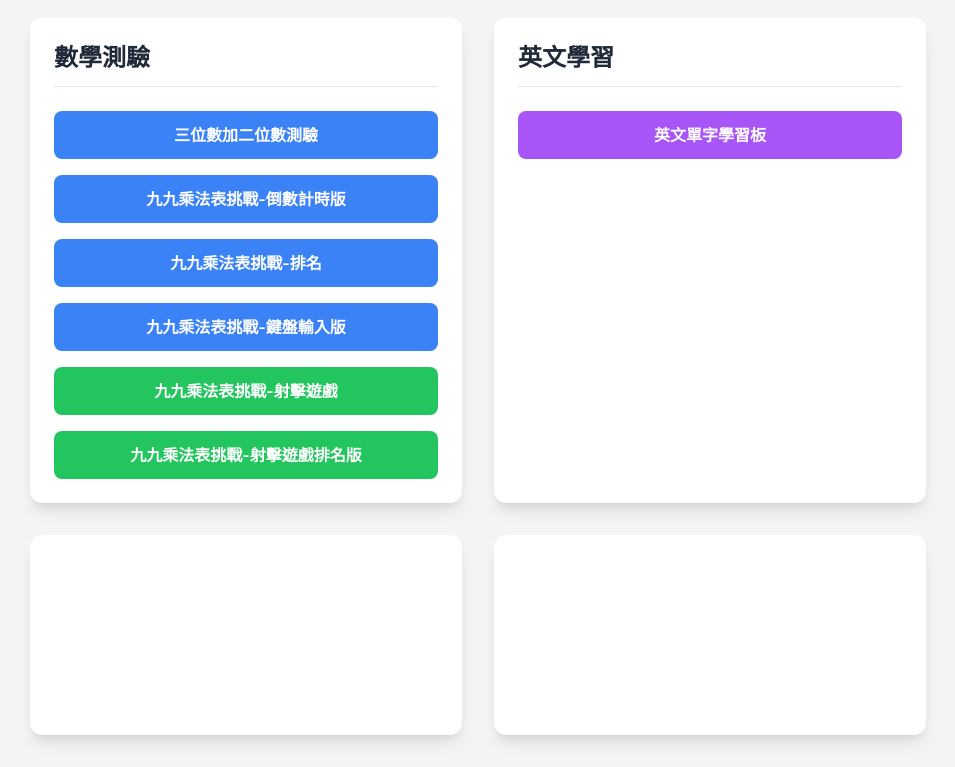
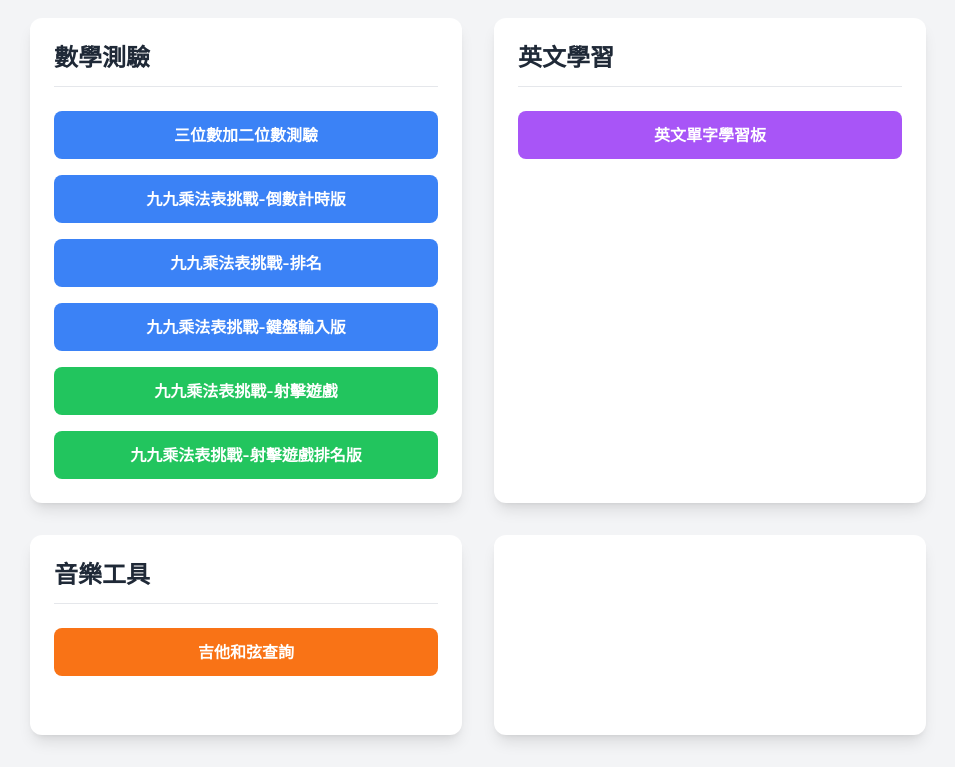
Before and after one commit to Hector0929/sonhomework, a plain HTML site: page index.html in a window 1280 px wide. Shown: the part 90-857 px from the top of the page, without its empty margins (162-1117 px from the left). Drawn offline with nearby package versions, Linux system fonts and the light colour scheme.

Commit message:
和弦查詢

```diff
--- a/index.html
+++ b/index.html
@@ -54,9 +54,14 @@
         </div>
       </div>
 
-      <!-- 空白區塊 1 (對應圖片左下角) -->
-      <div class="bg-white rounded-xl shadow-lg p-6 min-h-[200px]">
-        <!-- 未來可擴充內容 -->
+      <!-- 音樂工具區塊 -->
+      <div class="bg-white rounded-xl shadow-lg p-6">
+        <h2 class="text-2xl font-bold text-gray-800 mb-6 border-b pb-3">音樂工具</h2>
+        <div class="space-y-4">
+          <a href="guitar_chords.html" class="block w-full bg-orange-500 text-white py-3 rounded-lg text-center font-semibold hover:bg-orange-600 transition duration-300">
+            吉他和弦查詢
+          </a>
+        </div>
       </div>
 
       <!-- 空白區塊 2 (對應圖片右下角) -->
```
